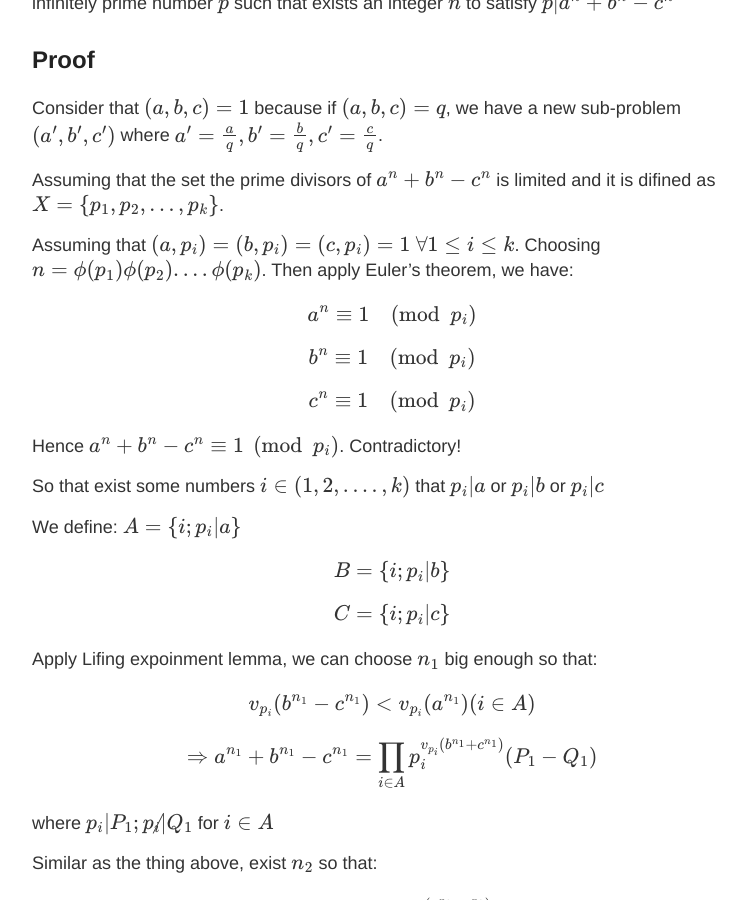
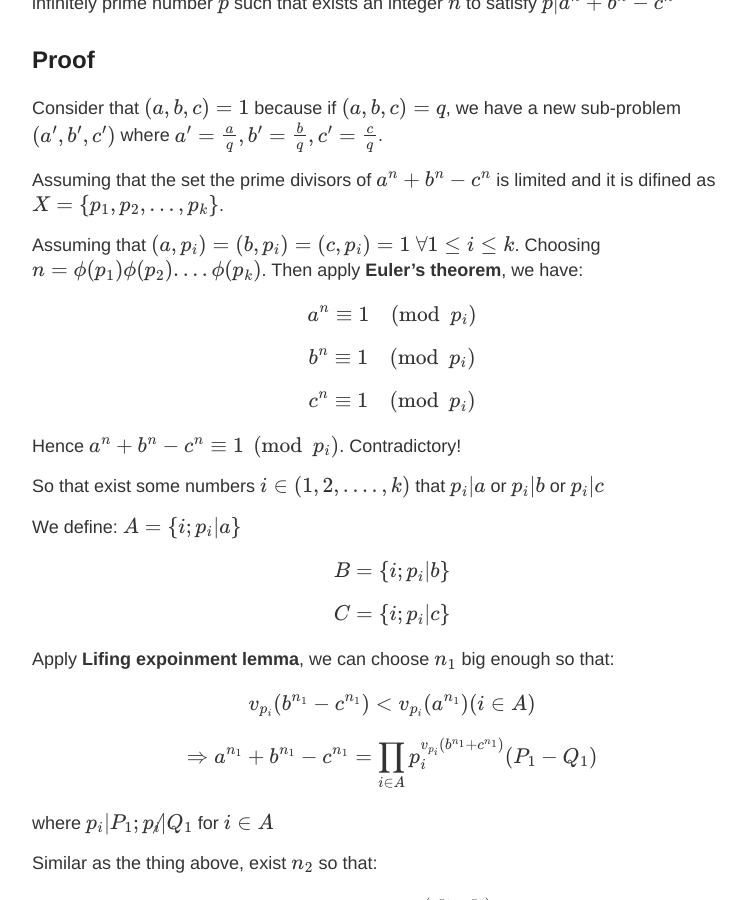
Before and after one commit to peace195/peace195.github.io, a Jekyll site: the page built from _posts/2011-08-05-a-beautiful-numerical-problem.md, in a window 1280 px wide and 900 px high, scrolled down 532 px. Shown: the whole window, without its empty margins (248-994 px from the left). Built offline with Jekyll 4.4.1, drawn with Linux system fonts in a browser that asks for light colours; our own code applies the rules of GitHub Pages for plain Markdown files; formulas are drawn with MathJax 3.

Commit message:
fix center

```diff
--- a/_posts/2011-08-05-a-beautiful-numerical-problem.md
+++ b/_posts/2011-08-05-a-beautiful-numerical-problem.md
@@ -14,7 +14,7 @@ Consider that  $$ (a,b,c)=1 $$ because if $$ (a, b, c) = q $$,  we have a new su
 
 Assuming that the set the prime divisors of $$a^n+b^n-c^n $$ is limited and it is difined as $$X=\{p_1,p_2,...,p_k \}$$.
 
-Assuming that $$(a,p_i)=(b,p_i)=(c,p_i)=1 \ \forall{1 \le i \le k}$$. Choosing $$n= \phi(p_1)\phi(p_2)....\phi(p_k)$$. Then apply Euler's theorem, we have:
+Assuming that $$(a,p_i)=(b,p_i)=(c,p_i)=1 \ \forall{1 \le i \le k}$$. Choosing $$n= \phi(p_1)\phi(p_2)....\phi(p_k)$$. Then apply **Euler's theorem**, we have:
 
 $$a^n \equiv 1 \pmod {p_i}$$
 
@@ -34,7 +34,7 @@ $$B=\{i ;p_i |b \} $$
 
 $$C=\{i ; p_i |c \}$$
 
-Apply Lifing expoinment lemma, we can choose $$n_1 $$ big enough so that:
+Apply **Lifing expoinment lemma**, we can choose $$n_1 $$ big enough so that:
 
 $$v_{p_i}(b^{n_1}-c^{n_1}) < v_{p_i}(a^{n_1}) (i \in A)$$
 
@@ -55,8 +55,9 @@ And exist $$n_3 $$ so that:
 
 $$a^{n_3}+b^{n_3}-c^{n_3}= \prod_{i \in C}p_i^{v_{p_i}(a^{n_3}+b^{n_3})}(P_3-Q_3)$$
 
-<center>where $$p_i | P_3;p_i \not| Q_3$$
-for $$i \in C $$</center>
+where $$p_i | P_3;p_i \not| Q_3$$
+for $$i \in C $$
+{: style="text-align: center"}
 
 Finally, choose:
 
```
